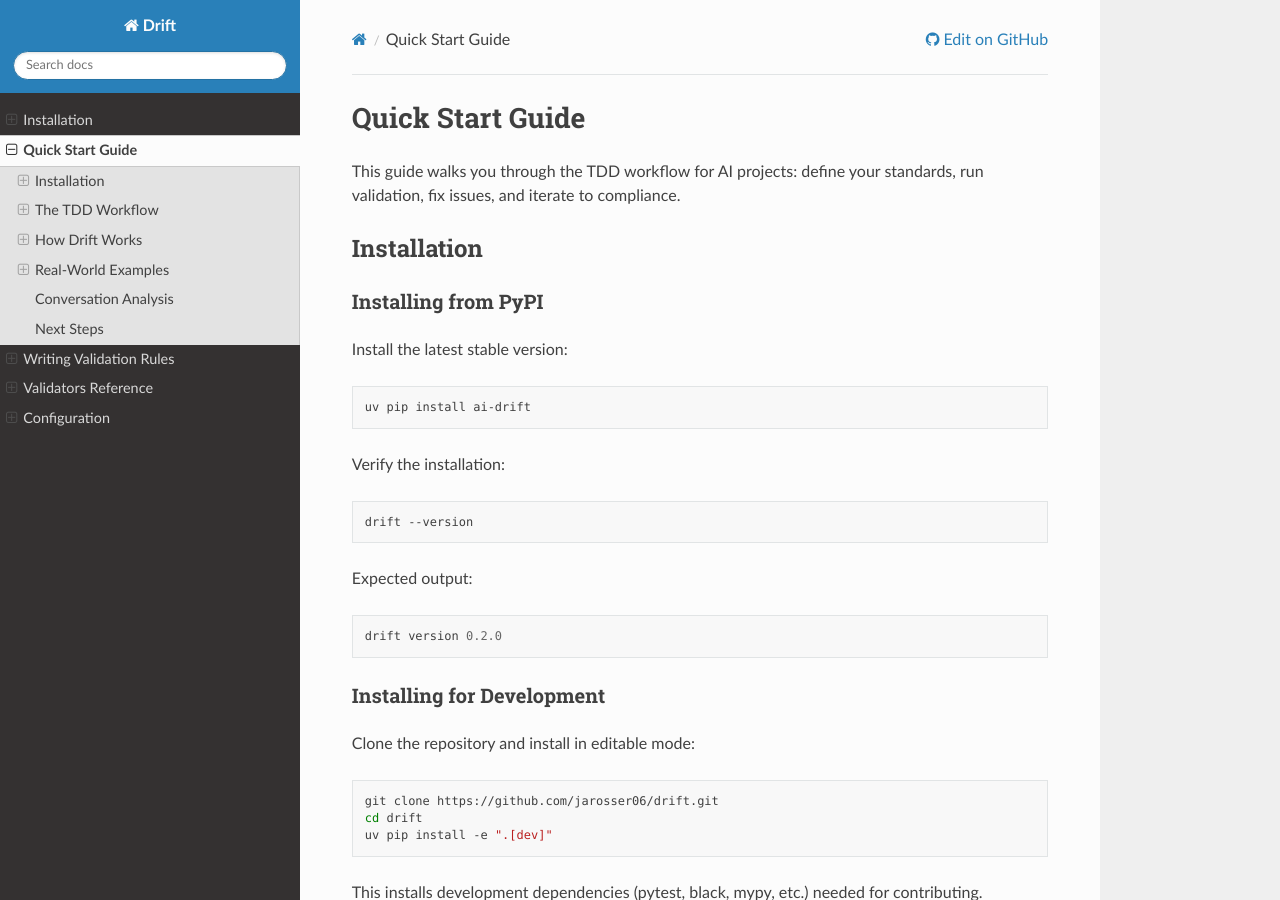
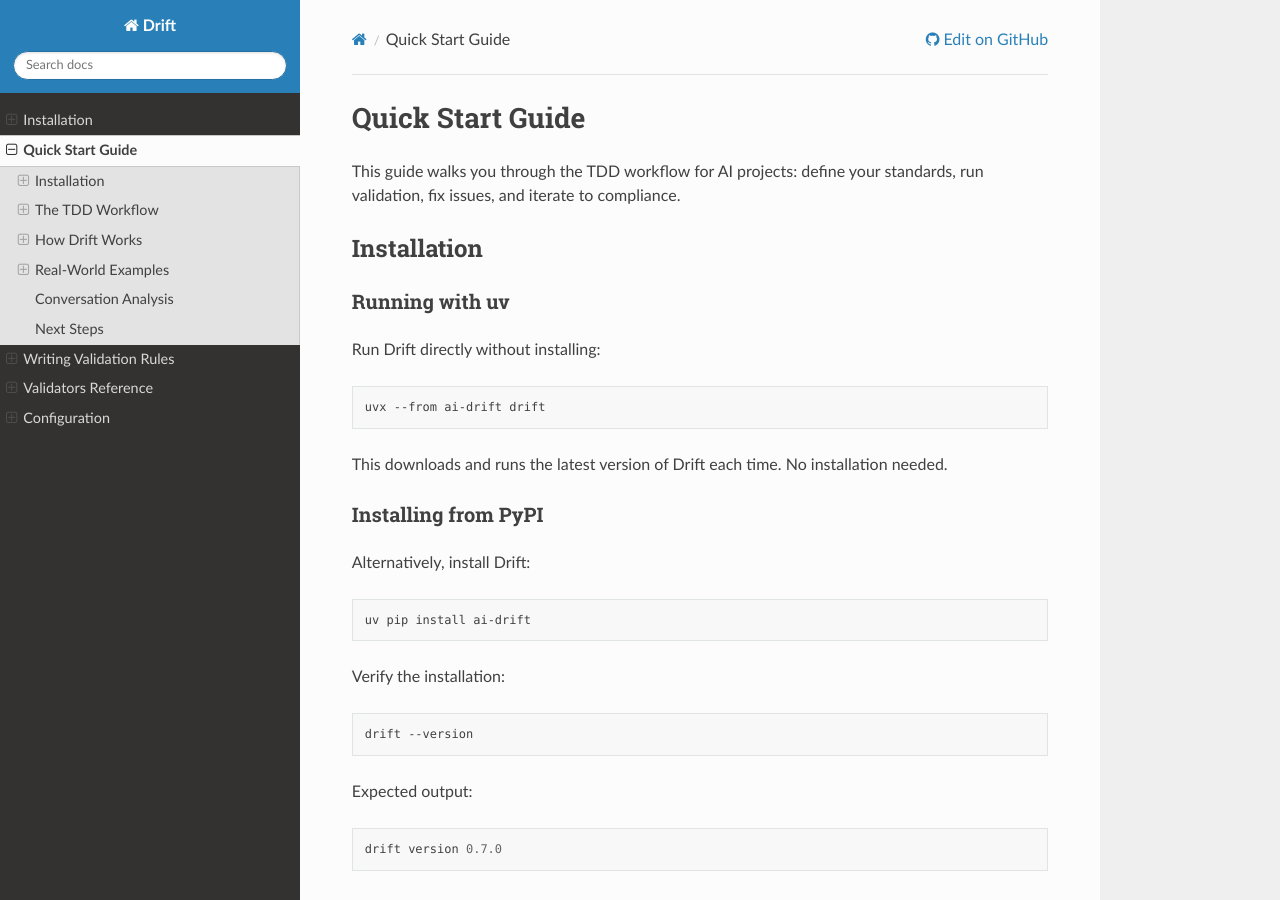
Before and after one commit to jarosser06/drift, a Sphinx documentation site: the page built from docs/quickstart.rst, in a window 1280 px wide and 900 px high. Built offline with Sphinx 7.4.7 and the Read the Docs theme 3.1.0, drawn with Linux system fonts in a browser that asks for light colours.

Commit message:
Update docs to feature uvx --from as primary installation method

```diff
--- a/docs/quickstart.rst
+++ b/docs/quickstart.rst
@@ -6,10 +6,21 @@
 Installation
 ------------
 
+Running with uv
+~~~~~~~~~~~~~~~
+
+Run Drift directly without installing:
+
+.. code-block:: bash
+
+    uvx --from ai-drift drift
+
+This downloads and runs the latest version of Drift each time. No installation needed.
+
 Installing from PyPI
 ~~~~~~~~~~~~~~~~~~~~
 
-Install the latest stable version:
+Alternatively, install Drift:
 
 .. code-block:: bash
 
@@ -23,7 +34,7 @@
 
 Expected output::
 
-    drift version 0.2.0
+    drift version 0.7.0
 
 Installing for Development
 ~~~~~~~~~~~~~~~~~~~~~~~~~~~
@@ -107,7 +118,7 @@
 
 .. code-block:: bash
 
-    drift
+    uvx --from ai-drift drift
 
 What happens:
 
```
Also changed, not shown: README.md (+12 -4 lines).
